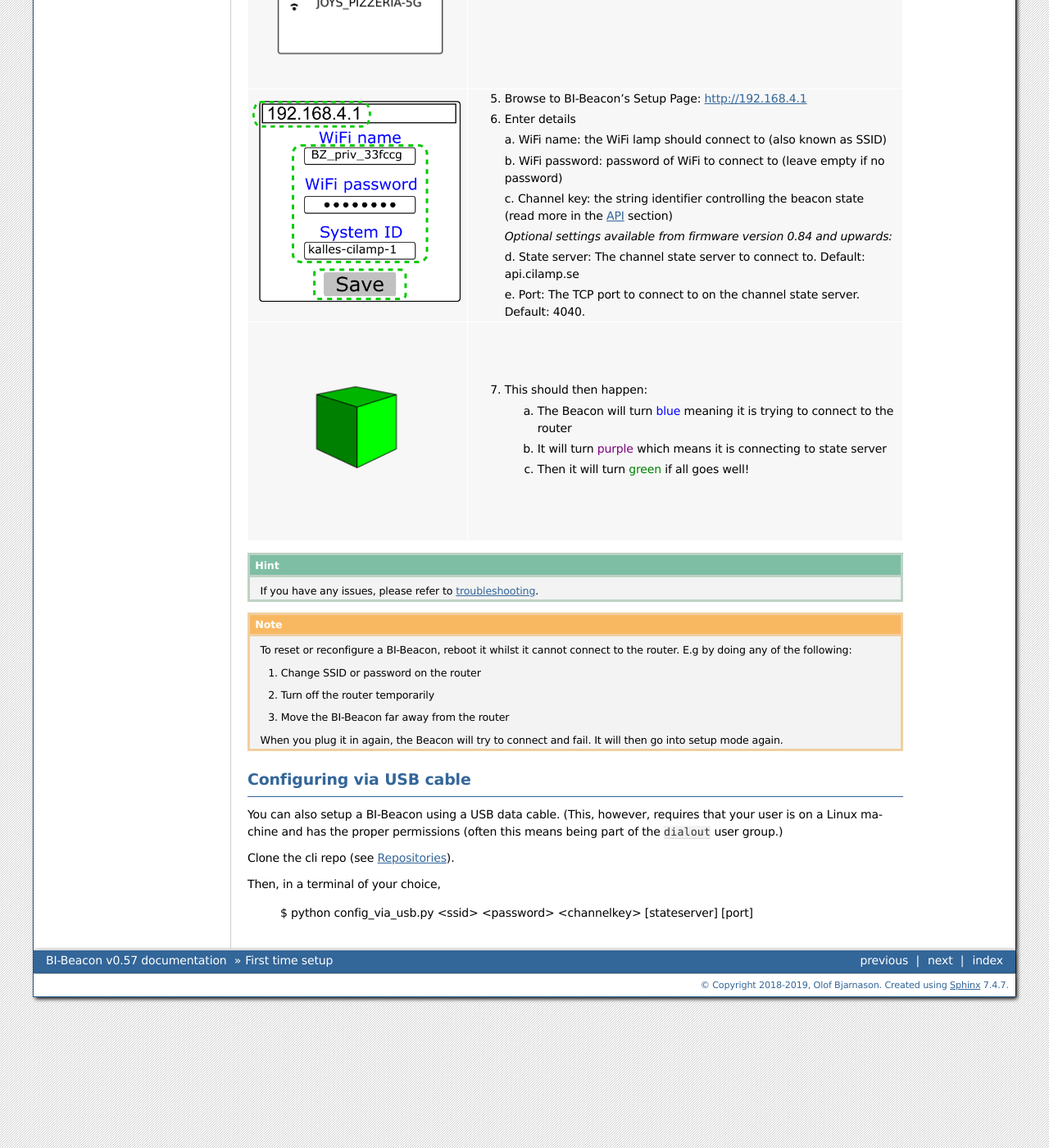
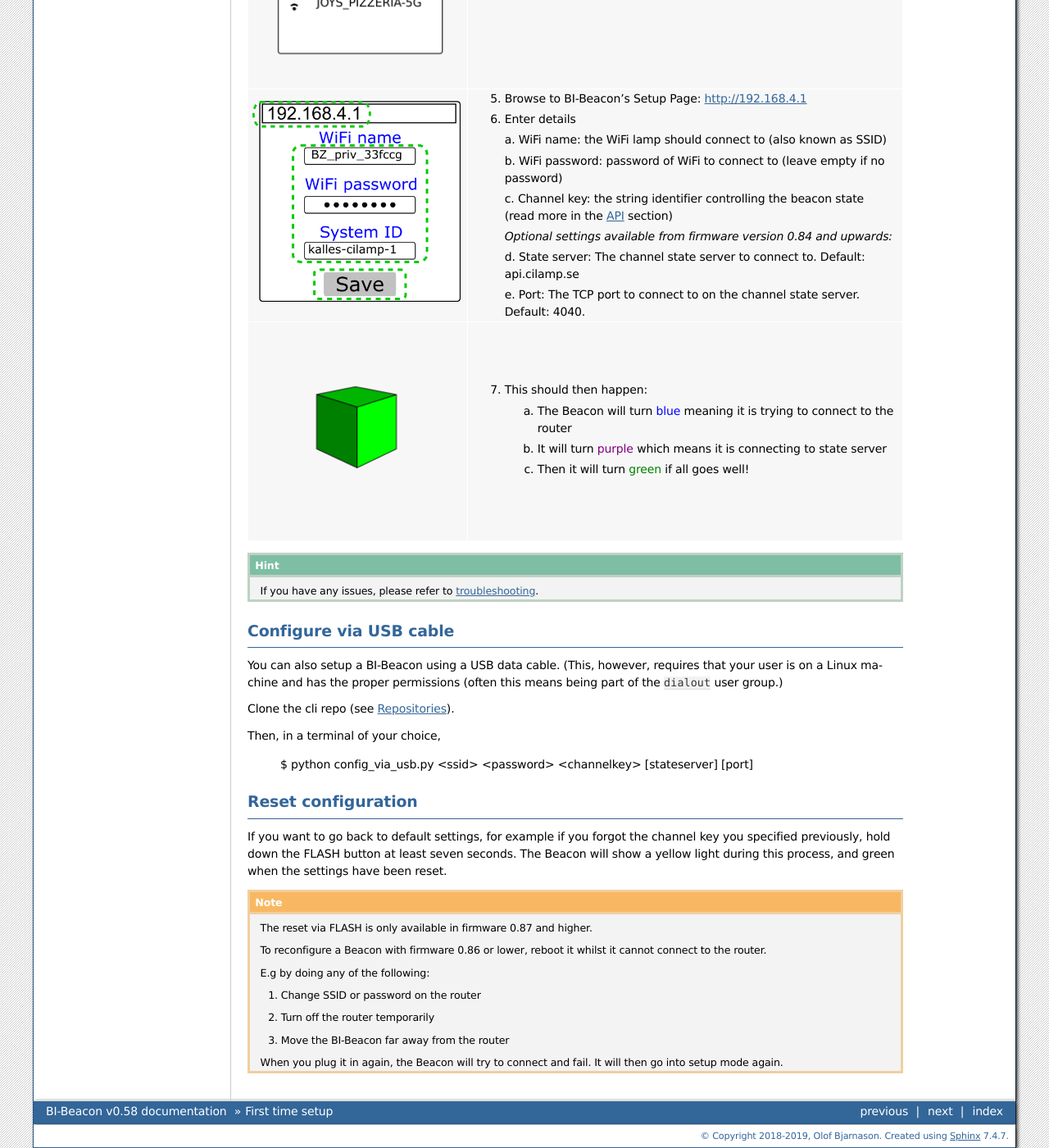
Before and after one commit to BI-Beacon/docs, a Sphinx documentation site: the page built from docs/setup.rst, in a window 1280 px wide and 1400 px high, scrolled down 631 px. Shown: the whole window at 82% size. Built offline with Sphinx 7.4.7, drawn with Linux system fonts in a browser that asks for light colours; pages that are not in the unit, such as notebooks, are missing from menus; some of the changed text lies outside the part shown.

Commit message:
document FLASH reset feature

```diff
--- a/docs/conf.py
+++ b/docs/conf.py
@@ -26,7 +26,7 @@ author = 'Olof Bjarnason'
 # The short X.Y version
 version = ''
 # The full version, including alpha/beta/rc tags
-release = 'v0.57'
+release = 'v0.58'
 
 
 # -- General configuration ---------------------------------------------------
--- a/docs/setup.rst
+++ b/docs/setup.rst
@@ -18,8 +18,8 @@
 First time setup
 ================
 
-Configuring via WiFi
---------------------
+Configure via WiFi
+------------------
 
 .. |image1| image:: _static/wifisetup_1.png
    :width: 100%
@@ -101,20 +101,8 @@ You can setup a BI-Beacon using a mobile or desktop device that connects to the
 .. _troubleshooting: https://cilamp.se/setup-guide/#1498746921926-4127dd4e-44a5
 
 
-
-.. note:: To reset or reconfigure a BI-Beacon, reboot it whilst it cannot
-          connect to the router. E.g by doing any of the following:
-
-          1. Change SSID or password on the router
-          2. Turn off the router temporarily
-          3. Move the BI-Beacon far away from the router
-
-          When you plug it in again, the Beacon will try to connect and
-          fail. It will then go into setup mode again.
-
-
-Configuring via USB cable
--------------------------
+Configure via USB cable
+-----------------------
 
 You can also setup a BI-Beacon using a USB data cable.
 (This, however, requires that your user is on a Linux
@@ -126,3 +114,27 @@ Clone the cli repo (see :ref:`ref_repositories`).
 Then, in a terminal of your choice,
 
    $ python config_via_usb.py <ssid> <password> <channelkey> [stateserver] [port]
+
+
+Reset configuration
+-------------------
+
+If you want to go back to default settings, for example if
+you forgot the channel key you specified previously, hold
+down the FLASH button at least seven seconds. The Beacon
+will show a yellow light during this process, and green
+when the settings have been reset.
+
+.. note:: The reset via FLASH is only available in firmware 0.87 and higher.
+
+          To reconfigure a Beacon with firmware 0.86 or lower,
+          reboot it whilst it cannot connect to the router.
+
+          E.g by doing any of the following:
+
+          1. Change SSID or password on the router
+          2. Turn off the router temporarily
+          3. Move the BI-Beacon far away from the router
+
+          When you plug it in again, the Beacon will try to connect and
+          fail. It will then go into setup mode again.
```
